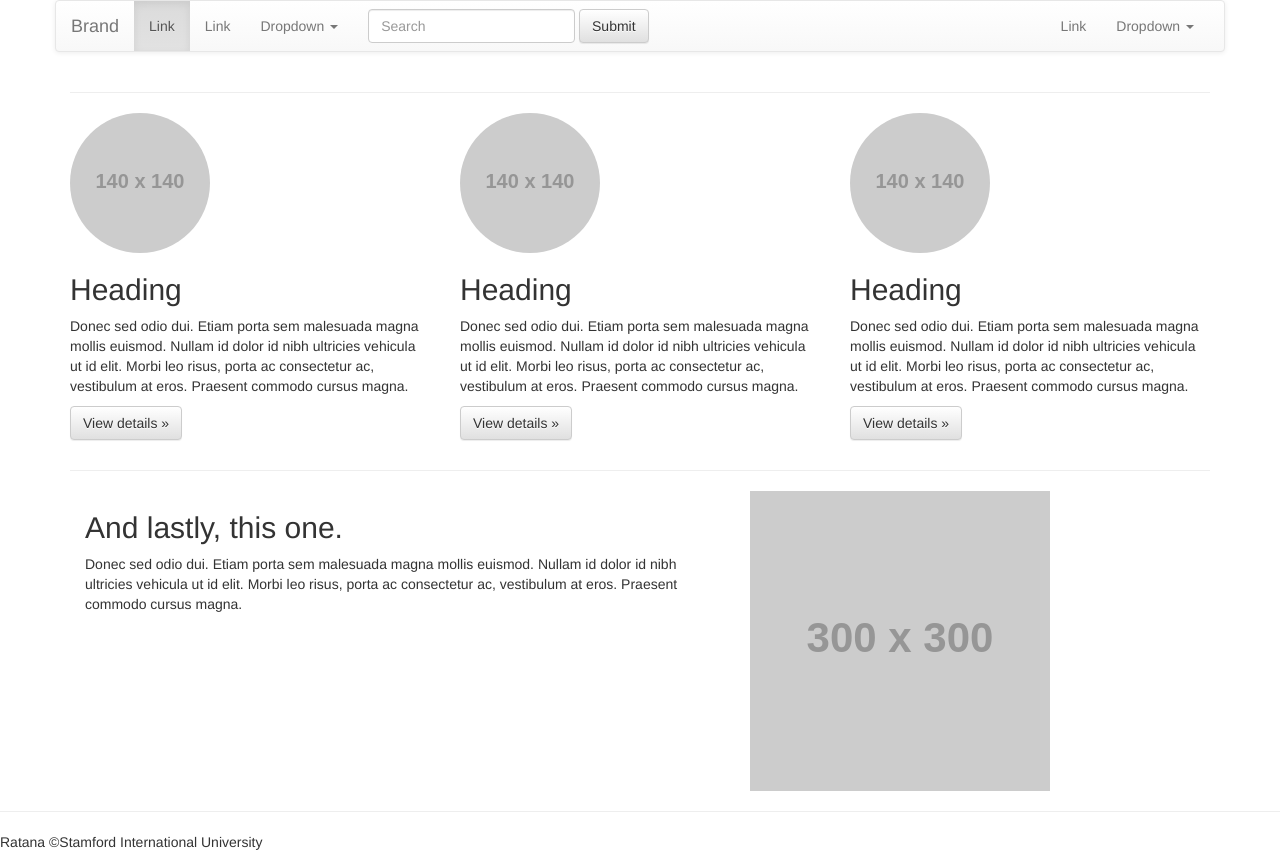
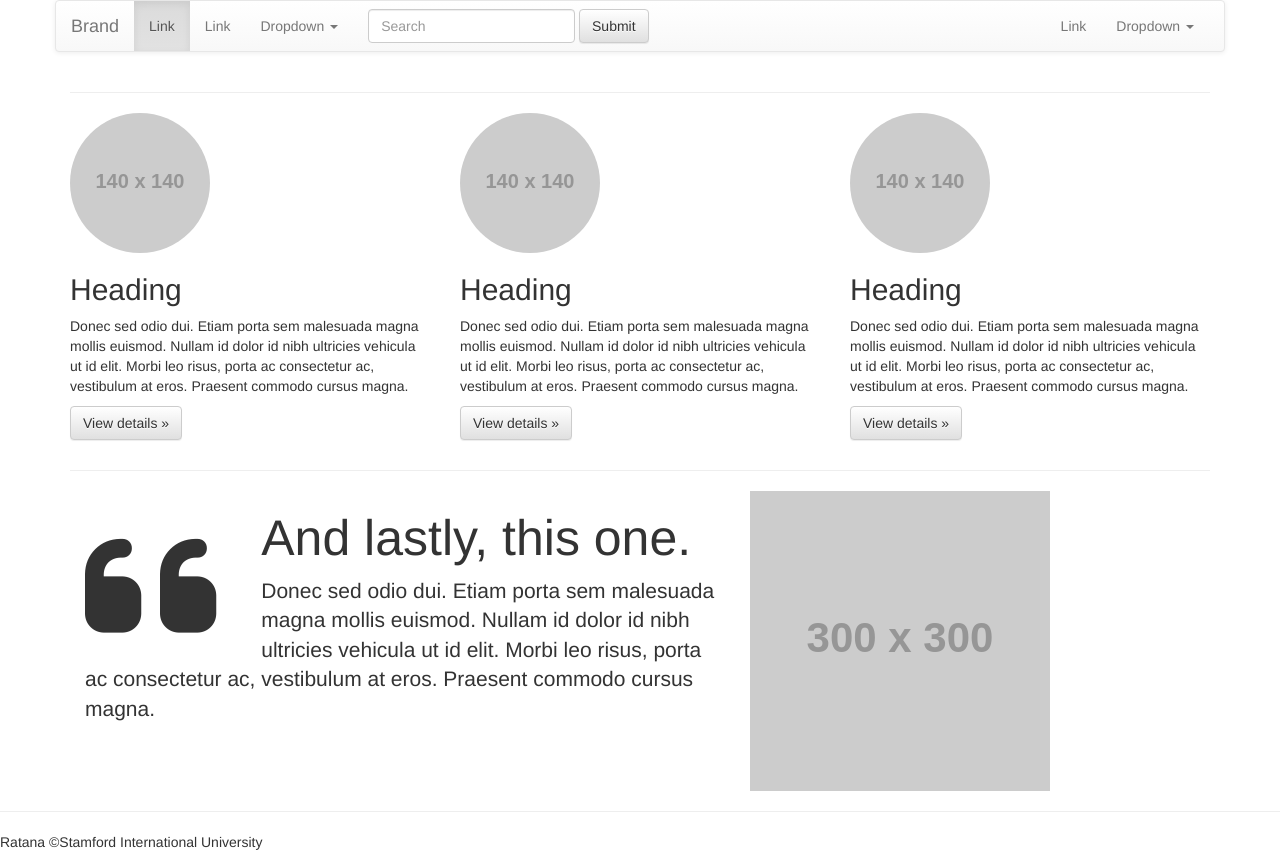
Before and after one commit to RatanaHy/Assignment3-ratana, a plain HTML site: page index.html in a window 1280 px wide. Drawn offline with nearby package versions, Linux system fonts and the light colour scheme; placeholder pictures from the web are drawn by us.

Commit message:
modified index.html

```diff
--- a/index.html
+++ b/index.html
@@ -2,6 +2,11 @@
 <html>
 <head>
 	<title>Accounting Software</title>
+
+	<script
+	  src="https://code.jquery.com/jquery-3.2.1.min.js"
+	  integrity="sha256-hwg4gsxgFZhOsEEamdOYGBf13FyQuiTwlAQgxVSNgt4="
+	  crossorigin="anonymous"></script>
 		<!-- Latest compiled and minified CSS -->
 	<link rel="stylesheet" href="https://maxcdn.bootstrapcdn.com/bootstrap/3.3.7/css/bootstrap.min.css" integrity="sha384-BVYiiSIFeK1dGmJRAkycuHAHRg32OmUcww7on3RYdg4Va+PmSTsz/K68vbdEjh4u" crossorigin="anonymous">
 
@@ -10,10 +15,9 @@
 
 	<!-- Latest compiled and minified JavaScript -->
 	<script src="https://maxcdn.bootstrapcdn.com/bootstrap/3.3.7/js/bootstrap.min.js" integrity="sha384-Tc5IQib027qvyjSMfHjOMaLkfuWVxZxUPnCJA7l2mCWNIpG9mGCD8wGNIcPD7Txa" crossorigin="anonymous"></script>
-	<script
-  src="https://code.jquery.com/jquery-3.2.1.min.js"
-  integrity="sha256-hwg4gsxgFZhOsEEamdOYGBf13FyQuiTwlAQgxVSNgt4="
-  crossorigin="anonymous"></script>
+
+
+  <script src="https://use.fontawesome.com/5811d35be6.js"></script>
 
 
 </head>
@@ -105,8 +109,10 @@
 		<hr>
 		<div>
 			<div class="col-md-7">
-				<h2 foun-size:50px>And lastly, this one.</h2>
-				<p class="Lead">Donec sed odio dui. Etiam porta sem malesuada magna mollis euismod. Nullam id dolor id nibh ultricies vehicula ut id elit. Morbi leo risus, porta ac consectetur ac, vestibulum at eros. Praesent commodo cursus magna.
+				<h2 style="font-size: 50px">
+				<i class="fa fa-quote-left fa-3x fa-pull-left " aria-hidden="true"></i>
+				And lastly, this one.</h2>
+				<p class="lead">Donec sed odio dui. Etiam porta sem malesuada magna mollis euismod. Nullam id dolor id nibh ultricies vehicula ut id elit. Morbi leo risus, porta ac consectetur ac, vestibulum at eros. Praesent commodo cursus magna.
 				</p>
 			</div>
 			<div class="col-md-5">
```
